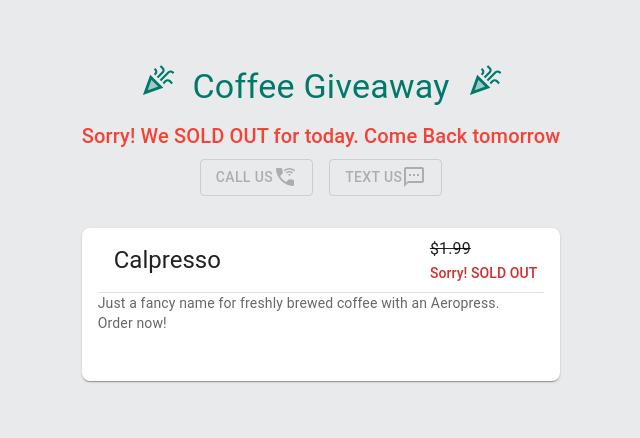
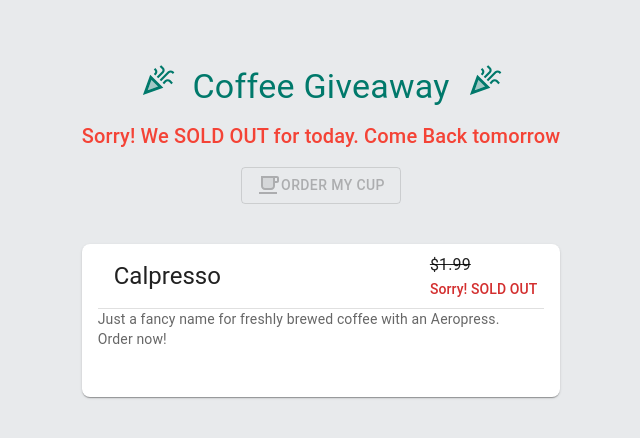
Before and after one commit to JSsquare/calppucino, a Next.js app: page / in a window 1280 px wide. Shown: the top 438 px of the page, without its empty margins (319-959 px from the left). Built offline with nearby package versions, Linux system fonts and the light colour scheme; no server answers.

Commit message:
Adding desktop CTA buttons Feb 20-2022 V1.0

```diff
--- a/components/Homepage.tsx
+++ b/components/Homepage.tsx
@@ -9,12 +9,12 @@ import { APP_CONSTANTS } from '../app/constants'
 import WorkInProgress from './WIPComponents/WorkInProgress';
 
 export const HomePage: NextPage = () => {
-    const { WIP } = APP_CONSTANTS
+    const { WIP, HEADER_TITLE } = APP_CONSTANTS
 
     return (
       <div className={styles.container}>
         <Head>
-          <title>Calppuccino App </title>
+          <title>{process.env.NODE_ENV === 'development' ? 'Dev. ' : ''}Calppuccino App - {HEADER_TITLE} </title>
           <meta name="description" content="Generated by create next app" />
           <link rel="icon" href="/favicon.ico" />
         </Head>
--- a/components/WIPComponents/CTAButtons.tsx
+++ b/components/WIPComponents/CTAButtons.tsx
@@ -1,12 +1,45 @@
+import { useRef } from 'react';
+import { isMobile } from 'react-device-detect';
 import styled from '@emotion/styled'
+import { Typography } from '@mui/material';
 import Button from '@mui/material/Button';
 import WifiCalling3Icon from '@mui/icons-material/WifiCalling3';
 import TextsmsOutlinedIcon from '@mui/icons-material/TextsmsOutlined';
+import LocalCafeTwoToneIcon from '@mui/icons-material/LocalCafeTwoTone';
 import { headshakeAnimation, jelloAnimation } from '../../styles/AnimationsStyled';
+import { teal } from '@mui/material/colors';
 
 export const CTAButtons = ({ isSoldOut }: Record<string, boolean>) => {
+    const phNumberRef = useRef(null);
     return (
-      <CTAButtonWrapper>
+        <>
+        {!isMobile ?
+           (<DesktopViewButtonWrapper>
+            <HeadShakeAnimationWrapper >
+            <Button
+              variant="outlined"
+              color="error"
+              href="https://forms.gle/hBTZw5r3qz9ZXsEE8"
+              disabled={isSoldOut}
+              target="_blank"
+              id='offer-button_order-form'
+              style={{ alignSelf: 'center' }}>
+              <LocalCafeTwoToneIcon /> Order My Cup
+            </Button>
+            </HeadShakeAnimationWrapper>
+        </DesktopViewButtonWrapper>) : (
+        <>
+{!isSoldOut && (<Typography
+    variant="subtitle1"
+    align="center"
+    color={teal[700]}
+    component="p"
+    sx={{ marginTop: 2}}
+    ref={phNumberRef}
+>
+  +1-917-679-1655
+</Typography>)}
+<MobileViewButtonWrapper>
 <JelloAnimationsWrapper>
   <Button
     variant="outlined"
@@ -29,16 +62,25 @@ export const CTAButtons = ({ isSoldOut }: Record<string, boolean>) => {
           Text us <TextsmsOutlinedIcon />
 </Button>
 </HeadShakeAnimationWrapper>
-      </CTAButtonWrapper>
+</MobileViewButtonWrapper>
+</>
+        )
+        }
+      </>
     )
   }
 
-  const CTAButtonWrapper = styled.div`
+  const ButtonWrapper = styled.div`
     display: flex;
     justify-content: center;
     gap: 16px;
+  gap: 16px;
+    gap: 16px;
   `
-
+  const MobileViewButtonWrapper = styled(ButtonWrapper)``
+  const DesktopViewButtonWrapper = styled(ButtonWrapper)`
+    margin: 8px;
+  `
 
   const JelloAnimationsWrapper = styled.div`
     animation-duration: .7s;
@@ -49,9 +91,12 @@ export const CTAButtons = ({ isSoldOut }: Record<string, boolean>) => {
     align-self: center;
 `
 
+// Figure out a way to pass this a prop to the styled emotion component
+const buttonHandshakeAnimationDelay = isMobile ? `3.5s` : `1.5s`;
+
 const HeadShakeAnimationWrapper = styled.div`
   animation-duration: .7s;
-  animation-delay: 3.5s;
+  animation-delay: ${buttonHandshakeAnimationDelay};
   animation-iteration-count: 2;
   animation-name: ${headshakeAnimation};
   transform-origin: center;
--- a/components/WIPComponents/WorkInProgress.tsx
+++ b/components/WIPComponents/WorkInProgress.tsx
@@ -22,7 +22,6 @@ const WorkInProgress = () => {
     const { OFFER_INFO } = APP_CONSTANTS
     const isOfferActive = OFFER_INFO.OFFER_ACTIVE
     const isSoldOut = OFFER_INFO.SOLD_OUT || numberOfCupsLeft <= 0
-    const phNumberRef = useRef(null);
 
     return (
         <WIPContainer>
@@ -42,16 +41,6 @@ const WorkInProgress = () => {
           {isSoldOut ? APP_CONSTANTS.SOLDOUT_DESCRIPTION : APP_CONSTANTS.WIP_DESCRIPTION}
         </Typography>
 
-        {!isSoldOut && (<Typography
-            variant="subtitle1"
-            align="center"
-            color={teal[700]}
-            component="p"
-            sx={{ marginTop: 2}}
-            ref={phNumberRef}
-        >
-          +1-917-679-1655
-        </Typography>)}
         <CTAButtons isSoldOut={isSoldOut} />
         {isOfferActive ? <OfferItemCard isSoldOut={isSoldOut} cupsLeftText={cupsLeftText} /> : <Menu />}
         </WIPContainer>
--- a/package.json
+++ b/package.json
@@ -17,6 +17,7 @@
     "mongoose": "^5.13.8",
     "next": "11.1.0",
     "react": "17.0.2",
+    "react-device-detect": "^2.1.2",
     "react-dom": "17.0.2",
     "react-gtm-module": "^2.0.11",
     "react-query": "^3.32.1",
```
Also changed, not shown: 1 other file (tests, documents, lock files or other folders). Lines whose indentation alone changed are shown as unchanged.
